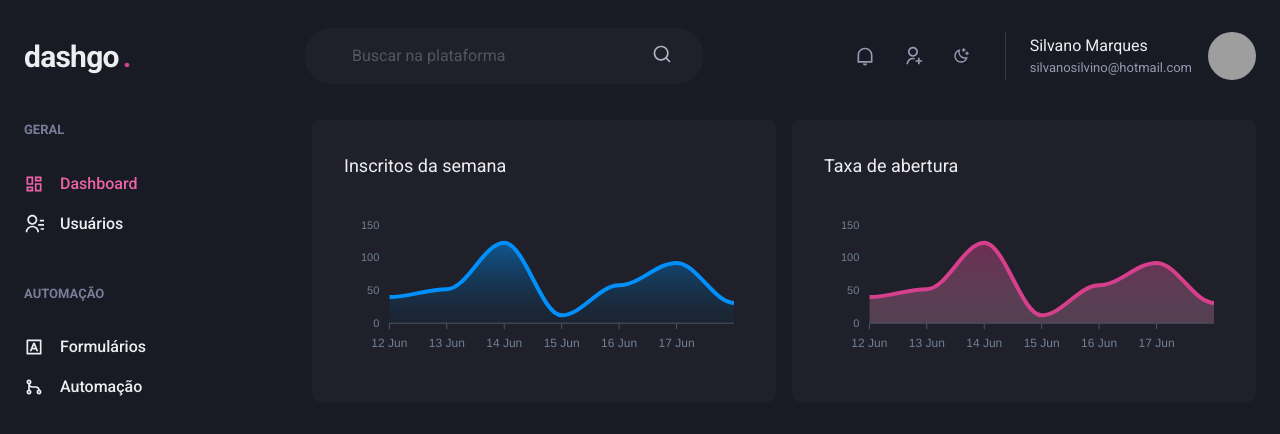
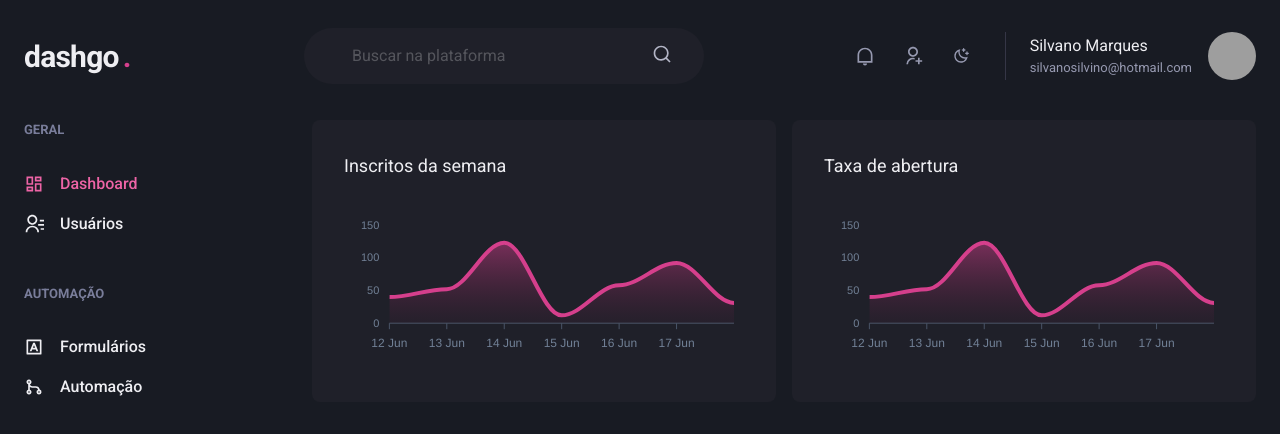
Before and after one commit to SilvanoGPM/dashgo, a Next.js app: page /dashboard in a window 1280 px wide. Shown: the top 434 px of the page. Built offline with nearby package versions, Linux system fonts and the light colour scheme; grey boxes are pictures that could not be loaded; what chance, miragejs would draw is missing.

Commit message:
feat: add fill color to both graphs

```diff
--- a/src/pages/dashboard.tsx
+++ b/src/pages/dashboard.tsx
@@ -50,6 +50,7 @@ const options = {
   },
 
   fill: {
+    colors: [theme.colors.pink[500]],
     opacity: 0.3,
     type: 'gradient',
     gradient: {
@@ -58,6 +59,7 @@ const options = {
       opacityTo: 0.3,
     },
   },
+  stroke: { colors: [theme.colors.pink[500]] },
 };
 
 const series = [{ name: 'series1', data: [40, 52, 123, 12, 58, 92, 31] }];
@@ -111,11 +113,7 @@ export default function Dashboard() {
                 Taxa de abertura
               </Text>
               <Chart
-                options={{
-                  ...options,
-                  fill: { colors: [theme.colors.pink[500]] },
-                  stroke: { colors: [theme.colors.pink[500]] },
-                }}
+                options={options}
                 series={series}
                 type="area"
                 height={160}
```
